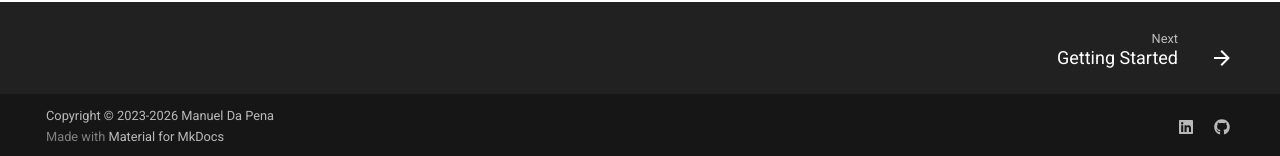
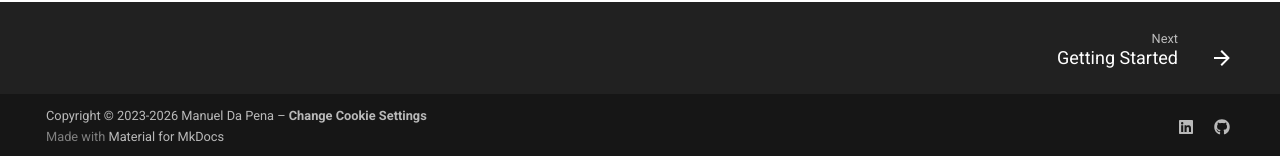
Before and after one commit to mdapena/pyventus, an MkDocs documentation site: the page built from docs/index.md, in a window 1280 px wide and 900 px high, scrolled down 13185 px. Shown: the part 741-897 px from the top of the window. Built offline with MkDocs 1.6.1 and Material for MkDocs 9.7.7, drawn with Linux system fonts in a browser that asks for light colours; comment, search, counter and statistics services are not loaded; the version menu is left out; some of the changed lines change nothing that is shown.

Commit message:
Add cookie consent dialog

```diff
--- a/mkdocs.yml
+++ b/mkdocs.yml
@@ -11,7 +11,8 @@
 
 # Copyright
 copyright: |
-  Copyright &copy; 2023-2026 <a href="https://github.com/mdapena" target="_blank" rel="mdapena">Manuel Da Pena</a>
+  Copyright &copy; 2023-2026 <a href="https://github.com/mdapena" target="_blank" rel="mdapena">Manuel Da Pena</a> –
+  <a style="font-weight: bold;" href="#__consent">Change Cookie Settings</a>
 
 # Configuration
 theme:
@@ -89,6 +90,13 @@
           data: 0
           note: >-
             Thanks for your feedback!
+  consent:
+    title: <img src="https://www.svgrepo.com/show/401340/cookie.svg" alt="Cookie"><span>Cookie Consent</span>
+    description: >-
+      We use cookies to recognize your repeated visits and preferences, as well
+      as to measure the effectiveness of our documentation and whether users
+      find what they're searching for. With your consent, you're helping us to
+      make our documentation better.
 
 # Plugins
 plugins:
```
